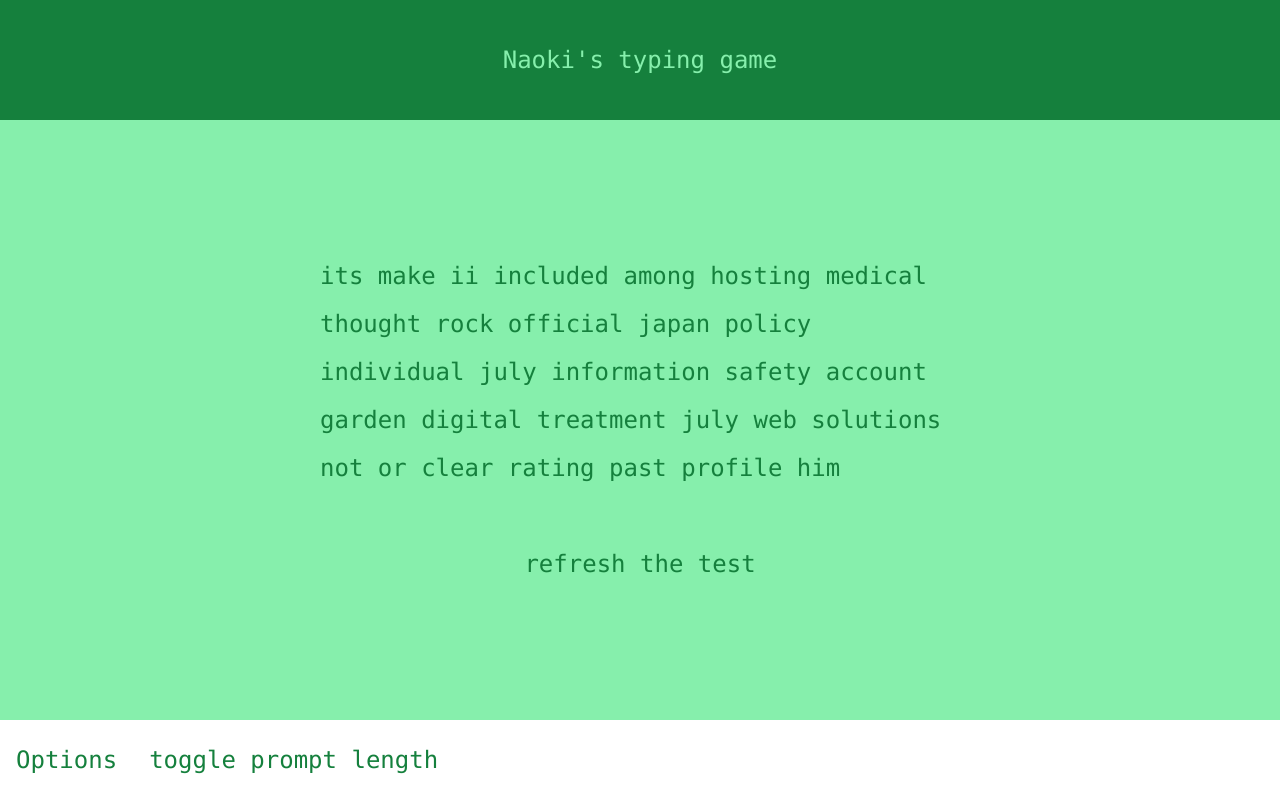
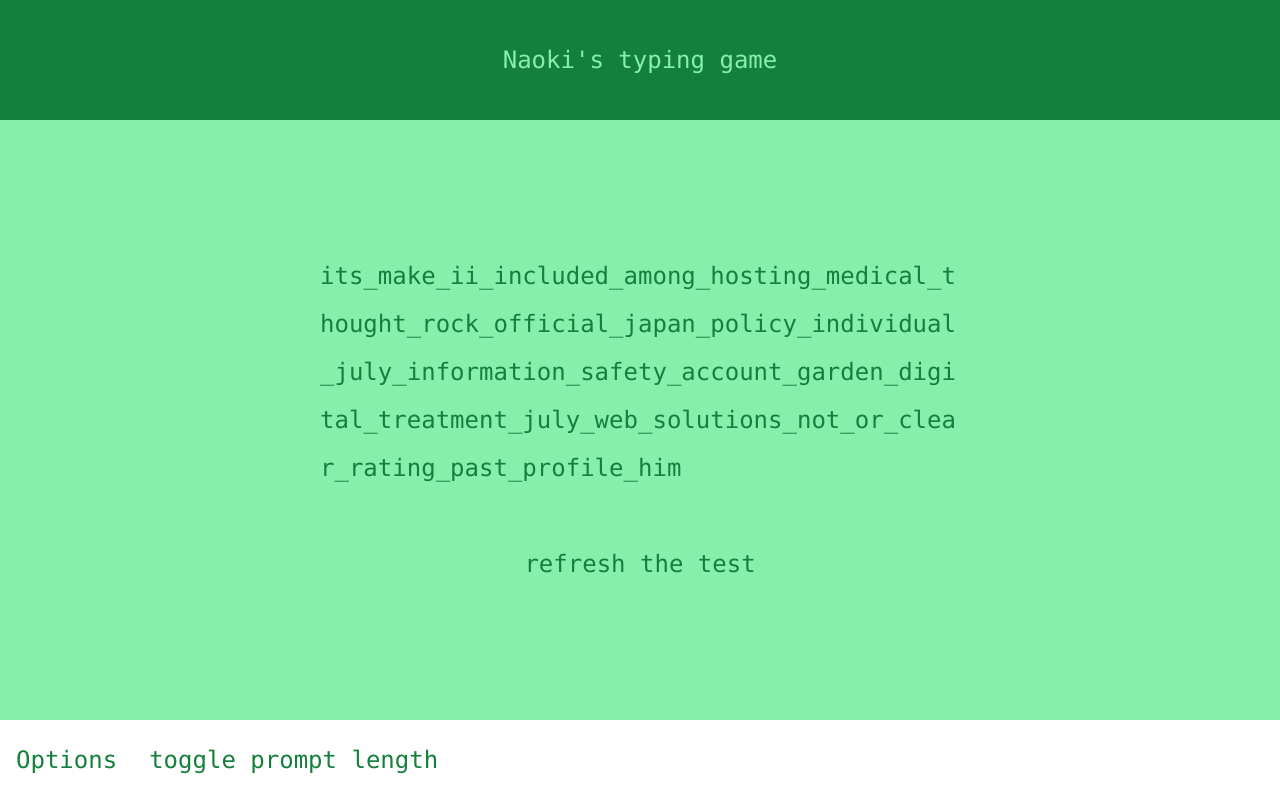
Before and after one commit to NaokiTM/TS-typing-game, a React (Vite) app: page / in a window 1280 px wide. Built offline with nearby package versions, Linux system fonts and the light colour scheme.

Commit message:
split the prompt text into individual letters, updated logic for caret when rendering DOM

```diff
--- a/src/ts/components/Test.tsx
+++ b/src/ts/components/Test.tsx
@@ -4,10 +4,11 @@ import '../../index.css'
 const Test = () => {
 
   const [wordsArray, setWordsArray] = useState<string[]>([])
-  const [testString, setTestString] = useState<string>()
+  const [lettersArray, setLettersArray] =  useState<string[]>([])
   const selectedWordCount = 30;
   const textFileLength = wordsArray.length
   const [typeareaHovered, setTypeareaHovered] = useState(false);
+  const [caretPosition, setCaretPosition] = useState(0)
 
   //generating a initial prompt and defining function for refreshing the prompt using a button
 
@@ -17,8 +18,6 @@ const Test = () => {
       response.text())
     .then((text) => {
       setWordsArray(text.split(/\s+/)); // Split words file by whitespace
-      const initialTestString = generateNewTest();
-      setTestString(initialTestString);
     })
     .catch((error) => console.error('Error fetching the text file:', error));
   }, [])
@@ -29,10 +28,10 @@ const Test = () => {
   }, [wordsArray]);
 
 
-  const generateNewTest = () => {
+  const generateNewTest = () => {  //returns a new set of Letters
 
     if (textFileLength === 0) {
-      console.log("wordsArray is empty")
+      // console.log("wordsArray is empty")
       return;
     }
 
@@ -43,28 +42,38 @@ const Test = () => {
       selectedWords.push(wordsArray[index])
     }
 
-    setTestString(selectedWords.join(" "))
-    return testString
+    const splitToLetters = selectedWords.map(word => word.split(''))  //splits each word into a seperate array of letters
+
+    for (let i = 0; i < selectedWordCount - 1; i++) {
+      splitToLetters[i].push("_")
+    }
+
+    setLettersArray(splitToLetters.flat())  //converts nested array of words as letters into a single array of letters
+  }
+
+  const startTest = () => {
+
+
   }
 
   //when user selects get user input to see how many characters they have typed, make all typed characters appear red
 
-  let carat = null;
-
-  if (typeareaHovered) {
-    carat = (
-      <div className='absolute left-0 w-1 h-7 bg-black top-2 blink'></div>
-    )
-  }
-
   return (
     <div className='bg-green-300 text-green-700 flex flex-col items-center justify-center h-[75vh] space-y-4'>
-        <div className='w-1/2 pb-8 relative'
+        <div className='w-1/2 pb-8 relative flex flex-row flex-wrap'
           tabIndex={0}
           onFocus={() => setTypeareaHovered(true)}
-          onBlur={() => setTypeareaHovered(false)}>
-          { testString }
-          { carat }
+          onBlur={() => setTypeareaHovered(false)}
+          onKeyDown={startTest}
+        >
+          {lettersArray.map((letter, index) => (
+            <div key={index} className="">
+              {letter}
+              {index === caretPosition && typeareaHovered &&(
+              <div className="absolute left-0 w-1 h-7 bg-black top-2 blink"></div>
+              )}
+            </div>
+          ))}
         </div>
         <button onClick = {generateNewTest} className='border-6'>refresh the test</button>
     </div>
```
Also changed, not shown: 1 other file (tests, documents, lock files or other folders).
